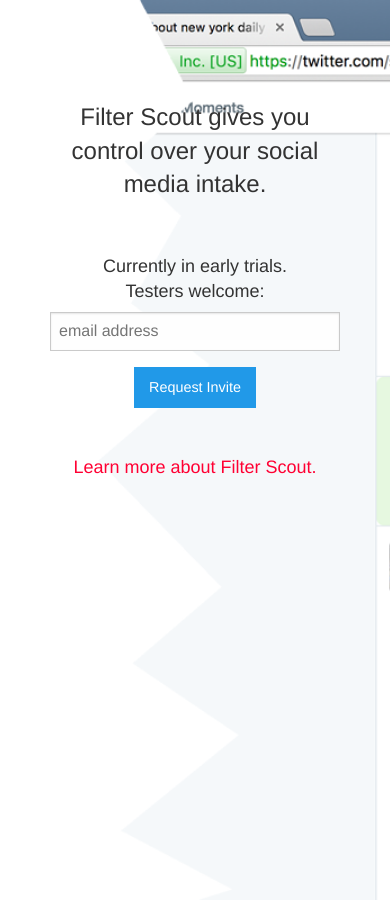
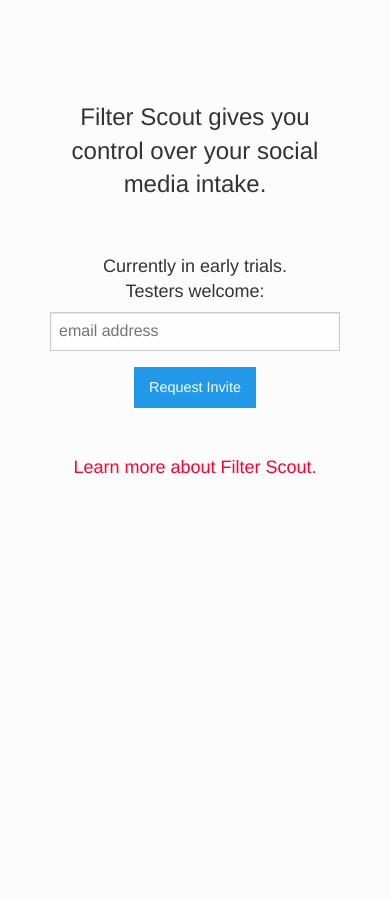
Before and after one commit to Jonathan-Eyler-Werve/jonathan-eyler-werve.github.io, a Jekyll site: the page built from index.html, in a window 390 px wide. Built offline with Jekyll 4.4.1, drawn with Linux system fonts in a browser that asks for light colours; nearby versions of some CDN libraries; some web fonts are replaced.

Commit message:
responsive background image

```diff
--- a/assets/css/app.sass
+++ b/assets/css/app.sass
@@ -1,10 +1,32 @@
 ---
 ---
+
+// MEDIA QUERY STUFF
+
+// example media query:
+// @media #{$medium-up}
+
+$medium-breakpoint: 640px !default
+$large-breakpoint: 1024px !default
+$xlarge-breakpoint: 1920px !default
+
+$screen: "only screen" !default
+
+$landscape: "#{$screen} and (orientation: landscape)" !default
+$portrait: "#{$screen} and (orientation: portrait)" !default
+
+$small-up: $screen !default
+$small-only: "#{$screen} and (max-width: #{$medium-breakpoint})" !default
+$medium-up: "#{$screen} and (min-width:#{$medium-breakpoint})" !default
+$medium-only: "#{$screen} and (min-width:#{$medium-breakpoint}) and (max-width:#{$large-breakpoint})" !default
+$large-up: "#{$screen} and (min-width:#{$large-breakpoint})" !default
+$large-only: "#{$screen} and (min-width:#{$large-breakpoint}) and (max-width:#{$xlarge-breakpoint})" !default
+
 
 // VARIABLES
 
 $color-black: #202324
-$color-white: #FFFFFF
+$color-white: #FCFCFC
 $color-gray: #525A5C
 $color-lemon: #FFFAD4
 $color-seametal: #004173
@@ -96,7 +118,7 @@
   text-align: center
 
 body
-  // background-color: #eeeeee
+  background-color: $color-white
   font-family: 'Nexa Light', Helvetica, Ariel, sans-serif
 
 i
@@ -114,12 +136,14 @@
 $image-homepage: url(../images/homepage-002.png)
 $image-placeholder-big: url('http://placehold.it/1000x800')
 
-html.cover body
-  background: $image-homepage no-repeat center center fixed
-  -webkit-background-size: cover
-  -moz-background-size: cover
-  -o-background-size: cover
-  background-size: cover
+
+@media #{$large-up}
+  html.cover body
+    background: $image-homepage no-repeat center center fixed
+    -webkit-background-size: cover
+    -moz-background-size: cover
+    -o-background-size: cover
+    background-size: cover
 
 // text
 
```
